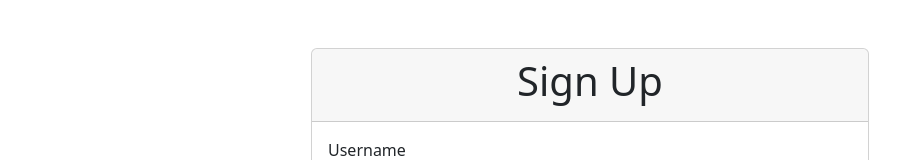
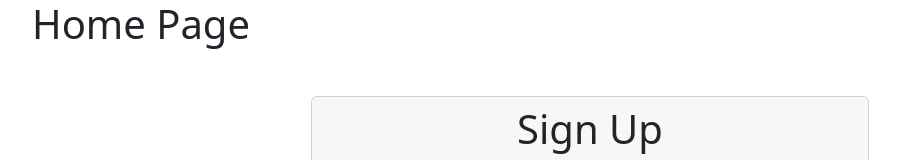
Before and after one commit to eagle-tex/react-with-tdd, a React (Create React App) app: page / in a window 1280 px wide. Shown: the top 160 px of the page, without its empty margins (50-950 px from the left). Built offline with nearby package versions, Linux system fonts and the light colour scheme.

Commit message:
feat(App): pass #33 -> import HomePage comp. & render it in App

```diff
--- a/src/App.js
+++ b/src/App.js
@@ -1,9 +1,11 @@
 import SignUpPage from './pages/SignUpPage.jsx';
+import HomePage from './pages/HomePage.jsx';
 import LanguageSelector from './components/LanguageSelector.jsx';
 
 function App() {
   return (
     <div className="container">
+      <HomePage />
       <SignUpPage />
       <LanguageSelector />
     </div>
```
